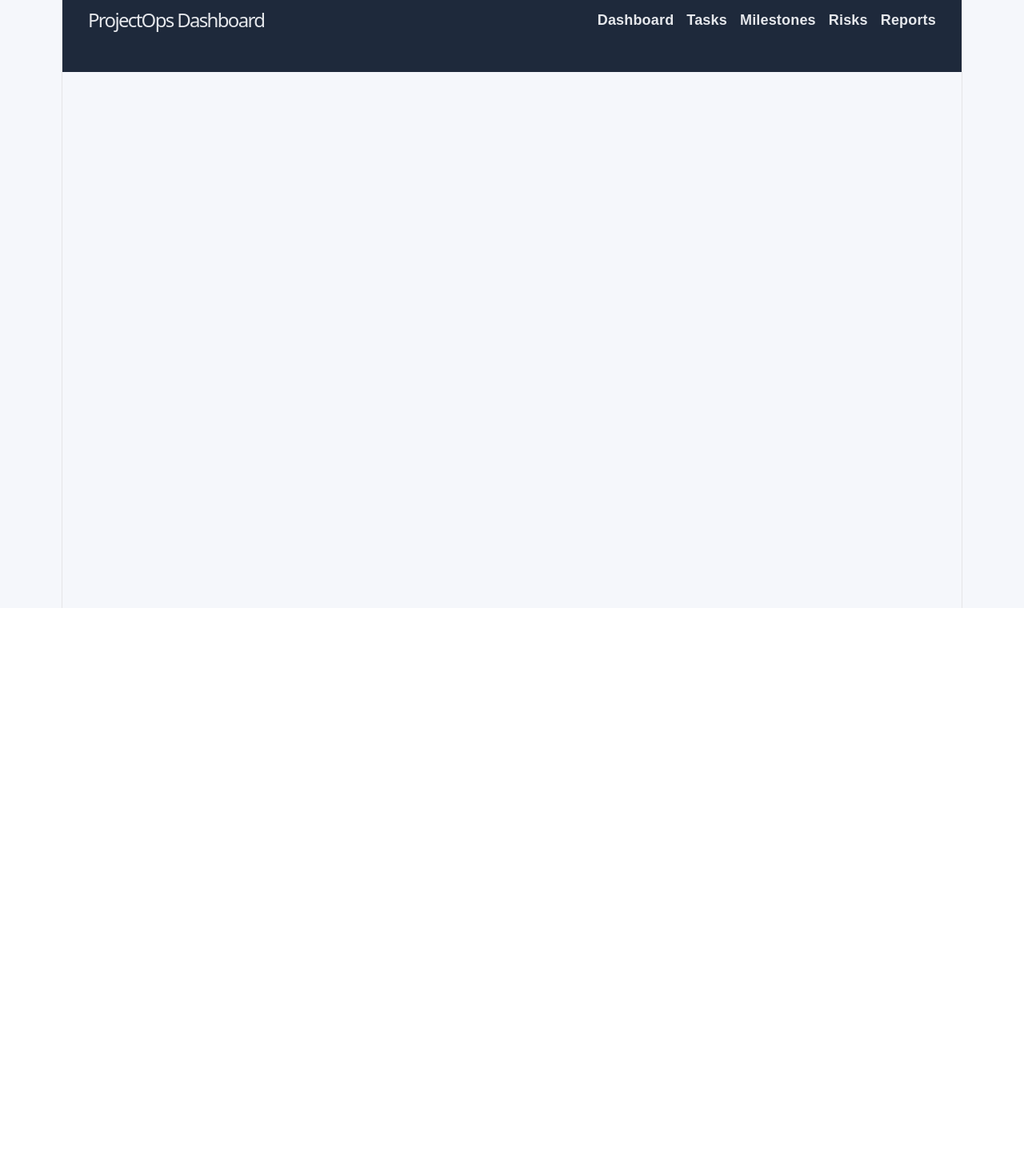
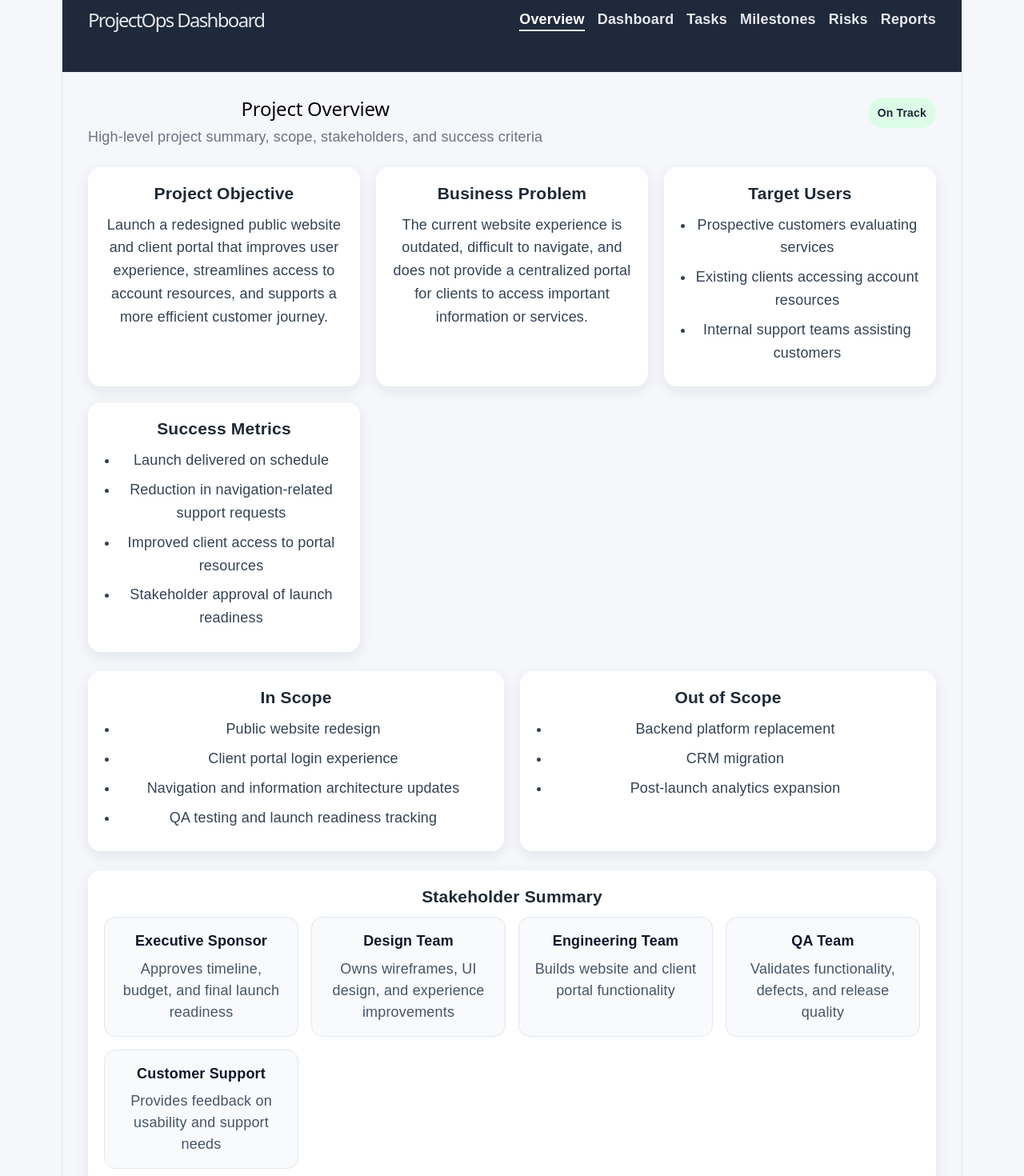
Before and after one commit to momycani/projectops-dashboard, a React (Vite) app: page /overview in a window 1280 px wide. Shown: the part 40-1510 px from the top of the page at 80% size. Before the commit the page ends 800 px from the top, so only its background shows below. Built offline with nearby package versions, Linux system fonts and the light colour scheme.

Commit message:
add overview and summary page

```diff
--- a/src/App.tsx
+++ b/src/App.tsx
@@ -5,6 +5,7 @@ import Tasks from './pages/Tasks';
 import Milestones from './pages/Milestones';
 import Risks from './pages/Risks';
 import Reports from './pages/Reports';
+import Overview from './pages/Overview';
 
 export default function App() {
   return (
@@ -13,6 +14,7 @@ export default function App() {
         <Navbar />
         <main className="page-content">
           <Routes>
+            <Route path="/overview" element={<Overview />} />
             <Route path="/" element={<Dashboard />} />
             <Route path="/tasks" element={<Tasks />} />
             <Route path="/milestones" element={<Milestones />} />
--- a/src/components/Navbar.tsx
+++ b/src/components/Navbar.tsx
@@ -5,6 +5,7 @@ export default function Navbar() {
     <nav className="navbar">
       <h1>ProjectOps Dashboard</h1>
       <div className="nav-links">
+        <NavLink to="/overview">Overview</NavLink>
         <NavLink to="/">Dashboard</NavLink>
         <NavLink to="/tasks">Tasks</NavLink>
         <NavLink to="/milestones">Milestones</NavLink>
--- a/src/data/mockData.ts
+++ b/src/data/mockData.ts
@@ -104,3 +104,60 @@ export const weeklyReport: WeeklyReport = {
     'Finalize launch communication plan',
   ],
 };
+
+export const projectOverview = {
+  objective:
+    'Launch a redesigned public website and client portal that improves user experience, streamlines access to account resources, and supports a more efficient customer journey.',
+
+  businessProblem:
+    'The current website experience is outdated, difficult to navigate, and does not provide a centralized portal for clients to access important information or services.',
+
+  targetUsers: [
+    'Prospective customers evaluating services',
+    'Existing clients accessing account resources',
+    'Internal support teams assisting customers',
+  ],
+
+  inScope: [
+    'Public website redesign',
+    'Client portal login experience',
+    'Navigation and information architecture updates',
+    'QA testing and launch readiness tracking',
+  ],
+
+  outOfScope: [
+    'Backend platform replacement',
+    'CRM migration',
+    'Post-launch analytics expansion',
+  ],
+
+  stakeholders: [
+    {
+      name: 'Executive Sponsor',
+      role: 'Approves timeline, budget, and final launch readiness',
+    },
+    {
+      name: 'Design Team',
+      role: 'Owns wireframes, UI design, and experience improvements',
+    },
+    {
+      name: 'Engineering Team',
+      role: 'Builds website and client portal functionality',
+    },
+    {
+      name: 'QA Team',
+      role: 'Validates functionality, defects, and release quality',
+    },
+    {
+      name: 'Customer Support',
+      role: 'Provides feedback on usability and support needs',
+    },
+  ],
+
+  successMetrics: [
+    'Launch delivered on schedule',
+    'Reduction in navigation-related support requests',
+    'Improved client access to portal resources',
+    'Stakeholder approval of launch readiness',
+  ],
+};
--- a/src/index.css
+++ b/src/index.css
@@ -472,3 +472,52 @@ td {
   background: #dcfce7;
   color: #166534;
 }
+
+.overview-grid {
+  display: grid;
+  grid-template-columns: repeat(auto-fit, minmax(280px, 1fr));
+  gap: 20px;
+  margin-bottom: 24px;
+}
+
+.secondary-overview-grid {
+  margin-bottom: 24px;
+}
+
+.overview-section h3 {
+  margin-bottom: 12px;
+}
+
+.overview-section p,
+.overview-section li {
+  line-height: 1.6;
+  color: #334155;
+}
+
+.stakeholder-section {
+  margin-bottom: 24px;
+}
+
+.stakeholder-list {
+  display: grid;
+  grid-template-columns: repeat(auto-fit, minmax(220px, 1fr));
+  gap: 16px;
+  margin-top: 12px;
+}
+
+.stakeholder-card {
+  background: #f8fafc;
+  border: 1px solid #e2e8f0;
+  border-radius: 14px;
+  padding: 16px;
+}
+
+.stakeholder-card h4 {
+  margin-bottom: 8px;
+  color: #0f172a;
+}
+
+.stakeholder-card p {
+  color: #475569;
+  line-height: 1.5;
+}
--- /dev/null
+++ b/src/pages/Overview.tsx
@@ -0,0 +1,80 @@
+import { projectOverview, projectSummary } from '../data/mockData';
+import StatusBadge from '../components/StatusBadge';
+
+export default function Overview() {
+  return (
+    <div>
+      <div className="page-header">
+        <div>
+          <h2>Project Overview</h2>
+          <p className="subtext">
+            High-level project summary, scope, stakeholders, and success criteria
+          </p>
+        </div>
+        <StatusBadge status={projectSummary.status} />
+      </div>
+
+      <div className="overview-grid">
+        <section className="card overview-section">
+          <h3>Project Objective</h3>
+          <p>{projectOverview.objective}</p>
+        </section>
+
+        <section className="card overview-section">
+          <h3>Business Problem</h3>
+          <p>{projectOverview.businessProblem}</p>
+        </section>
+
+        <section className="card overview-section">
+          <h3>Target Users</h3>
+          <ul>
+            {projectOverview.targetUsers.map((user, index) => (
+              <li key={index}>{user}</li>
+            ))}
+          </ul>
+        </section>
+
+        <section className="card overview-section">
+          <h3>Success Metrics</h3>
+          <ul>
+            {projectOverview.successMetrics.map((metric, index) => (
+              <li key={index}>{metric}</li>
+            ))}
+          </ul>
+        </section>
+      </div>
+
+      <div className="overview-grid secondary-overview-grid">
+        <section className="card overview-section">
+          <h3>In Scope</h3>
+          <ul>
+            {projectOverview.inScope.map((item, index) => (
+              <li key={index}>{item}</li>
+            ))}
+          </ul>
+        </section>
+
+        <section className="card overview-section">
+          <h3>Out of Scope</h3>
+          <ul>
+            {projectOverview.outOfScope.map((item, index) => (
+              <li key={index}>{item}</li>
+            ))}
+          </ul>
+        </section>
+      </div>
+
+      <section className="card overview-section stakeholder-section">
+        <h3>Stakeholder Summary</h3>
+        <div className="stakeholder-list">
+          {projectOverview.stakeholders.map((stakeholder, index) => (
+            <div className="stakeholder-card" key={index}>
+              <h4>{stakeholder.name}</h4>
+              <p>{stakeholder.role}</p>
+            </div>
+          ))}
+        </div>
+      </section>
+    </div>
+  );
+}
```
